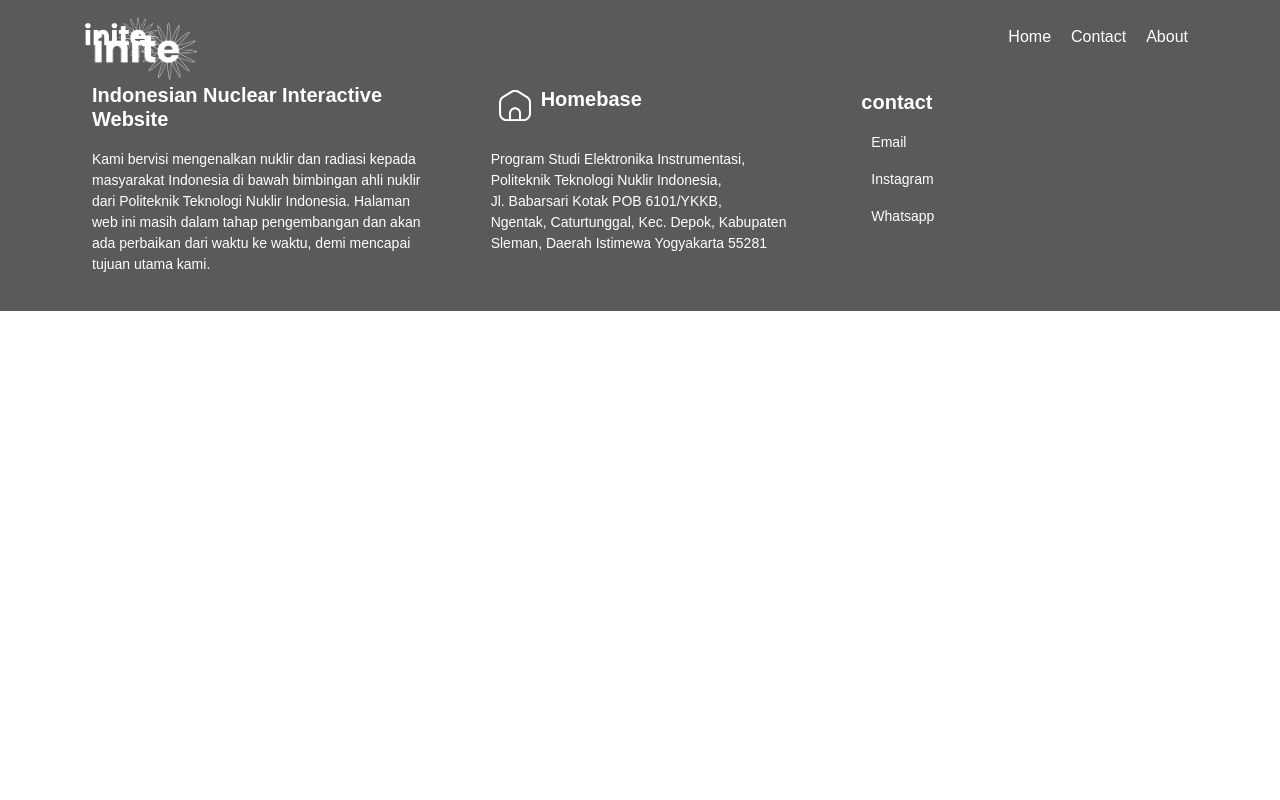
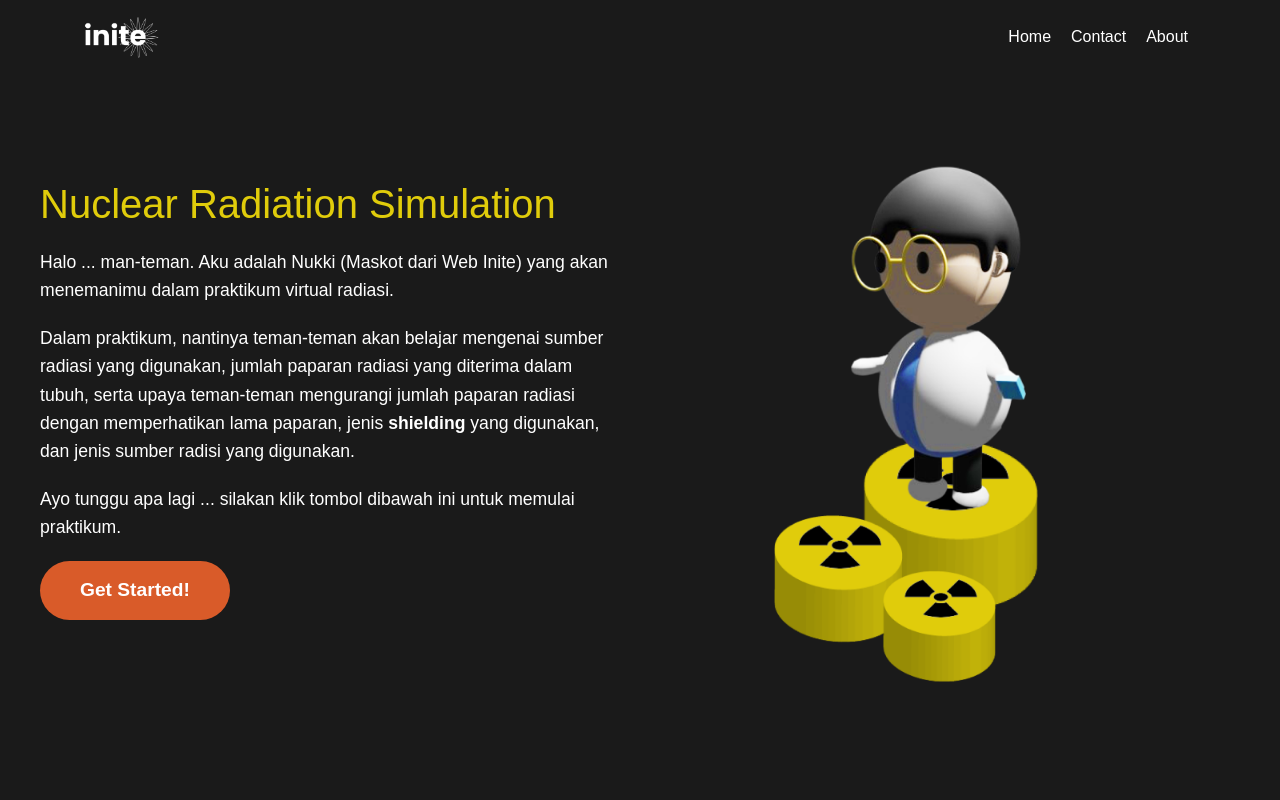
Before and after one commit to Sanssin/Inite, a React (Create React App) app: page /introsim in a window 1280 px wide. Shown: the top 800 px of the page. Built offline with nearby package versions, Linux system fonts and the light colour scheme.

Commit message:
add introsim page

```diff
--- a/src/App.js
+++ b/src/App.js
@@ -11,6 +11,7 @@ import Event3 from "./body/Event3";
 import Homepage from "./body/Homepage";
 import Simulasi from "./body/Simulasi";
 import StartSim from "./body/StartSim";
+import Introsim from "./body/Introsim"; // Impor Introsim
 import Nuclearpedia2 from "./body/Nuclearpedia2";
 import Nuclearpedia3 from "./body/Nuclearpedia3";
 import Nuclearpedia4 from "./body/Nuclearpedia4";
@@ -35,7 +36,8 @@ function App() {
         <Route path="/event2" element={<Event2 />} />
         <Route path="/event3" element={<Event3 />} />
         <Route path="/startsim" element={<StartSim />} />
-        <Route path="/simulasi" element={<Simulasi />} />
+        <Route path="/introsim" element={<Introsim />} /> {/* Rute baru */}
+        <Route path="/game" element={<Simulasi />} /> {/* Rute diubah */}
         <Route path="/about" element={<About />} />
         <Route path="/contact" element={<Kontak />} />
       </Routes>
--- /dev/null
+++ b/src/body/Introsim.css
@@ -0,0 +1,64 @@
+.introsim-container {
+  display: flex;
+  justify-content: center;
+  align-items: center;
+  min-height: 100vh;
+  background-color: #1a1a1a; /* Warna latar belakang gelap */
+  color: white;
+  padding: 40px;
+  font-family: 'Arial', sans-serif;
+}
+
+.introsim-content {
+  display: flex;
+  align-items: center;
+  max-width: 1200px;
+  width: 100%;
+  gap: 40px;
+}
+
+.text-section {
+  flex: 1;
+  text-align: left;
+}
+
+.text-section h1 {
+  color: #E0CC0B; /* Warna kuning untuk judul */
+  font-size: 2.5rem;
+  margin-bottom: 20px;
+}
+
+.text-section p {
+  font-size: 1.1rem;
+  line-height: 1.6;
+  margin-bottom: 20px;
+}
+
+.introsim-button {
+  background-color: #D95B29; /* Warna oranye untuk tombol */
+  color: white;
+  border: none;
+  border-radius: 30px;
+  padding: 15px 40px;
+  font-size: 1.2rem;
+  font-weight: bold;
+  cursor: pointer;
+  transition: background-color 0.3s;
+}
+
+.introsim-button:hover {
+  background-color: #C85020;
+}
+
+.image-section {
+  flex: 1;
+  display: flex;
+  justify-content: center;
+  align-items: center;
+}
+
+.image-section img {
+  max-width: 100%;
+  height: auto;
+  scale: 0.8;;
+}
--- /dev/null
+++ b/src/body/Introsim.jsx
@@ -0,0 +1,39 @@
+import React from 'react';
+import { useNavigate } from 'react-router-dom';
+import './Introsim.css';
+import mascot from '../assets/Group 44.png'; // Import gambar maskot
+
+const Introsim = () => {
+  const navigate = useNavigate();
+
+  const handleStart = () => {
+    navigate('/game'); // Arahkan ke halaman simulasi
+  };
+
+  return (
+    <div className="introsim-container">
+      <div className="introsim-content">
+        <div className="text-section">
+          <h1>Nuclear Radiation Simulation</h1>
+          <p>
+            Halo ... man-teman. Aku adalah Nukki (Maskot dari Web Inite) yang akan menemanimu dalam praktikum virtual radiasi.
+          </p>
+          <p>
+            Dalam praktikum, nantinya teman-teman akan belajar mengenai sumber radiasi yang digunakan, jumlah paparan radiasi yang diterima dalam tubuh, serta upaya teman-teman mengurangi jumlah paparan radiasi dengan memperhatikan lama paparan, jenis <strong>shielding</strong> yang digunakan, dan jenis sumber radisi yang digunakan.
+          </p>
+          <p>
+            Ayo tunggu apa lagi ... silakan klik tombol dibawah ini untuk memulai praktikum.
+          </p>
+          <button onClick={handleStart} className="introsim-button">
+            Get Started!
+          </button>
+        </div>
+        <div className="image-section">
+          <img src={mascot} alt="Nukki Mascot" />
+        </div>
+      </div>
+    </div>
+  );
+};
+
+export default Introsim;
--- a/src/body/Simulasi.jsx
+++ b/src/body/Simulasi.jsx
@@ -1,11 +1,7 @@
 import { Container, Col } from "react-bootstrap";
 import GameArea from "../body/game/GameArea";
-import { useNavigate } from "react-router-dom";
 
 export const Simulasi = () => {
-  let navigate = useNavigate();
-
-
   return (
     <div className="Simulasi" style={{ overflow: "hidden" }}>
       <div>
--- a/src/body/StartSim.jsx
+++ b/src/body/StartSim.jsx
@@ -42,7 +42,7 @@ export const StartSim = () => {
                   alignItems: "center",
                 }}
                 className="btn1 rounded-5 me-2 mb-xs-0 mb-2"
-                onClick={() => navigate("/simulasi")}
+                onClick={() => navigate("/introsim")}
               >
                 Mulai
               </button>
```
Also changed, not shown: api/requirements.txt (renamed from requirements.txt).
